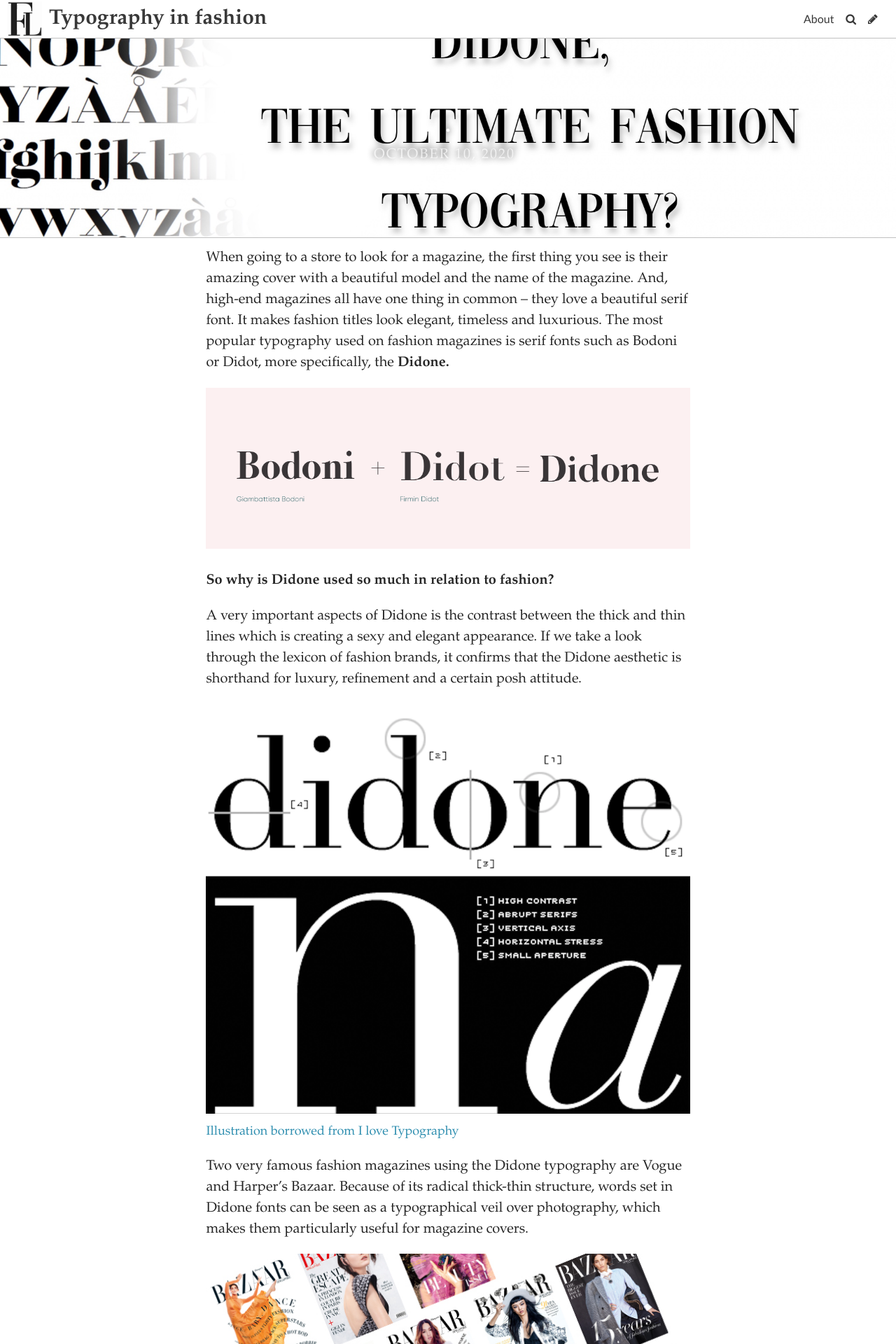
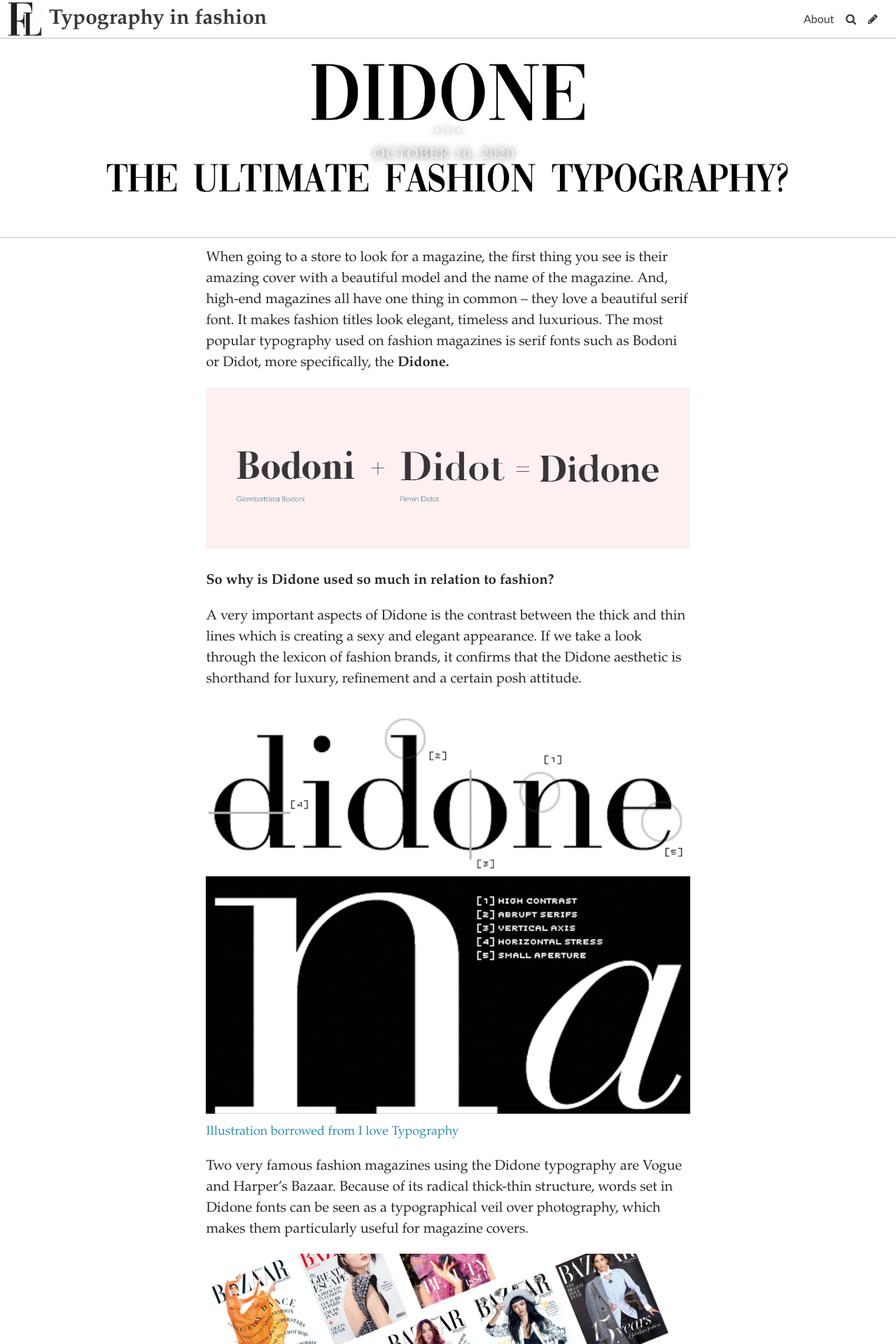
Before and after one commit to Mariehenriksen/fashionabletexts, a Jekyll site: the page built from _posts/2020-10-10-didone-–-the-ultimate-fashion-typography.md, in a window 1280 px wide. Shown: the top 1920 px of the page at 70% size. Built offline with Jekyll 4.4.1, drawn with Linux system fonts in a browser that asks for light colours; some web fonts are replaced.

Commit message:
Update Post “2020-10-10-didone-–-the-ultimate-fashion-typography”

```diff
--- a/_posts/2020-10-10-didone-–-the-ultimate-fashion-typography.md
+++ b/_posts/2020-10-10-didone-–-the-ultimate-fashion-typography.md
@@ -1,8 +1,8 @@
 ---
 layout: post
-title: .
+title: ". . . "
 date: 2020-10-10T10:33:02.230Z
-header_feature_image: ../uploads/did.jpg
+header_feature_image: ../uploads/dido.jpg
 comments: true
 ---
 When going to a store to look for a magazine, the first thing you see is their amazing cover with a beautiful model and the name of the magazine. And, high-end magazines all have one thing in common – they love a beautiful serif font. It makes fashion titles look elegant, timeless and luxurious. The most popular typography used on fashion magazines is serif fonts such as Bodoni or Didot, more specifically, the **Didone.**
```
Also changed, not shown: uploads/dido.jpg (added).
